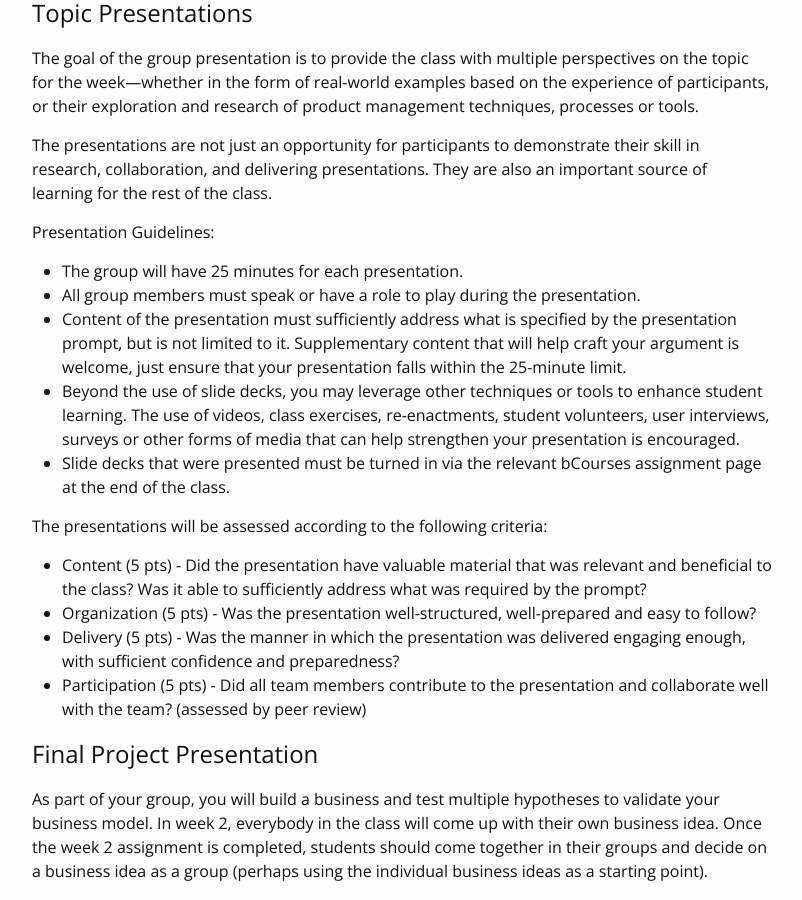
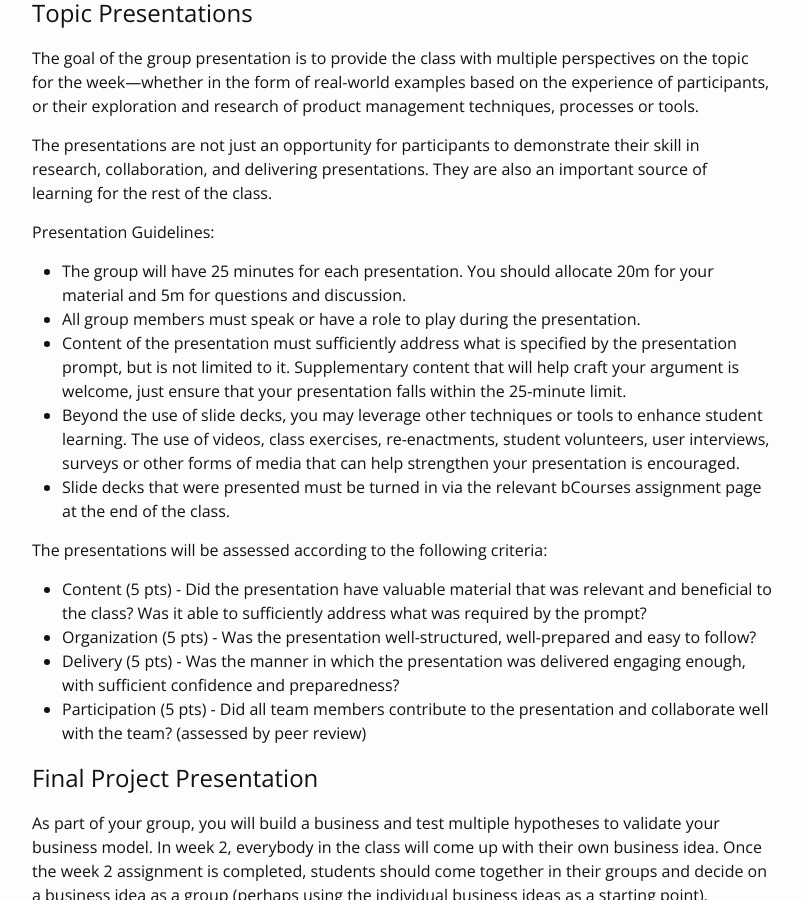
Before and after one commit to jezhumble/lapm, a Jekyll site: the page built from assignments.md, in a window 1280 px wide and 900 px high, scrolled down 556 px. Shown: the whole window, without its empty margins (238-1040 px from the left). Built offline with Jekyll 4.4.1, drawn with Linux system fonts in a browser that asks for light colours.

Commit message:
Updated rubric for presentations

```diff
--- a/assignments.md
+++ b/assignments.md
@@ -31,7 +31,7 @@ rest of the class.
 
 Presentation Guidelines:
 
-* The group will have 25 minutes for each presentation.
+* The group will have 25 minutes for each presentation. You should allocate 20m for your material and 5m for questions and discussion.
 * All group members must speak or have a role to play during the presentation.
 * Content of the presentation must sufficiently address what is specified by the presentation prompt, but is not limited to it. Supplementary content that will help craft your argument is welcome, just ensure that your presentation falls within the 25-minute limit.
 * Beyond the use of slide decks, you may leverage other techniques or tools to enhance student learning. The use of videos, class exercises, re-enactments, student volunteers, user interviews, surveys or other forms of media that can help strengthen your presentation is encouraged.
```
